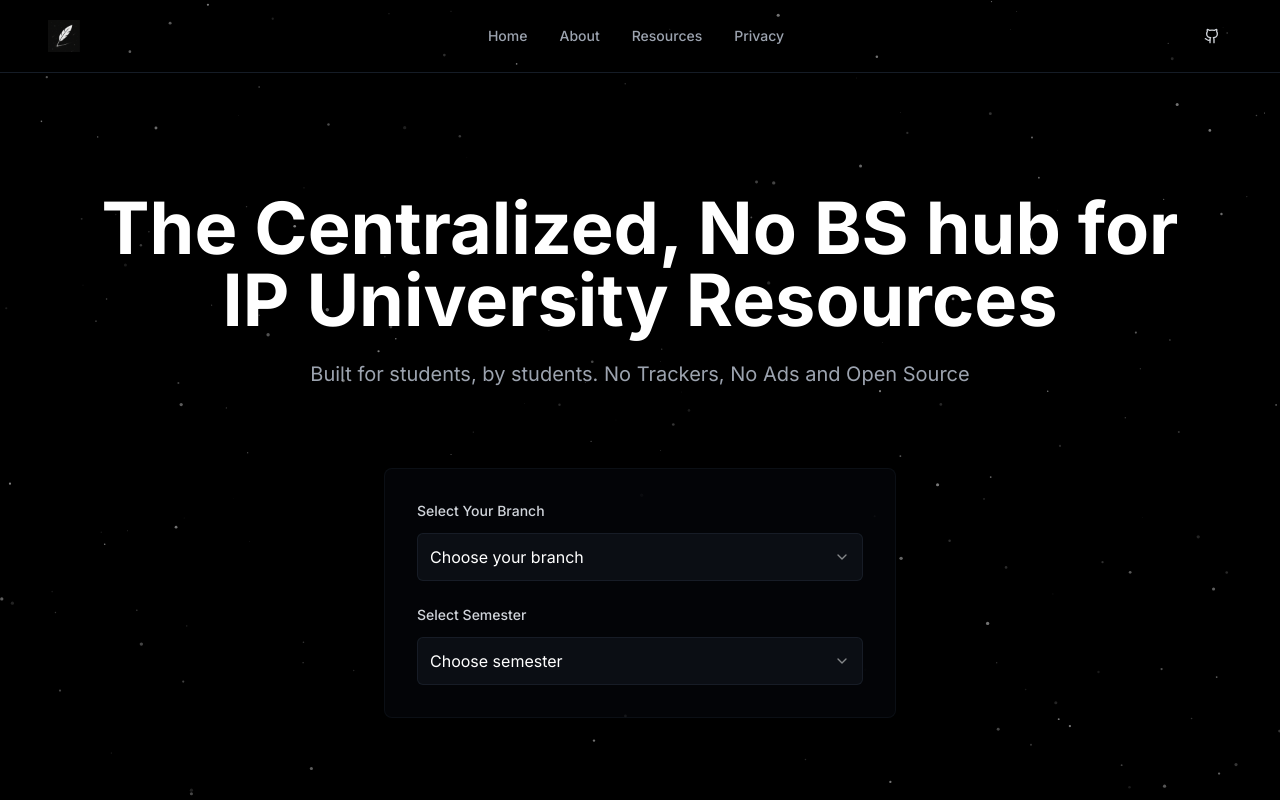
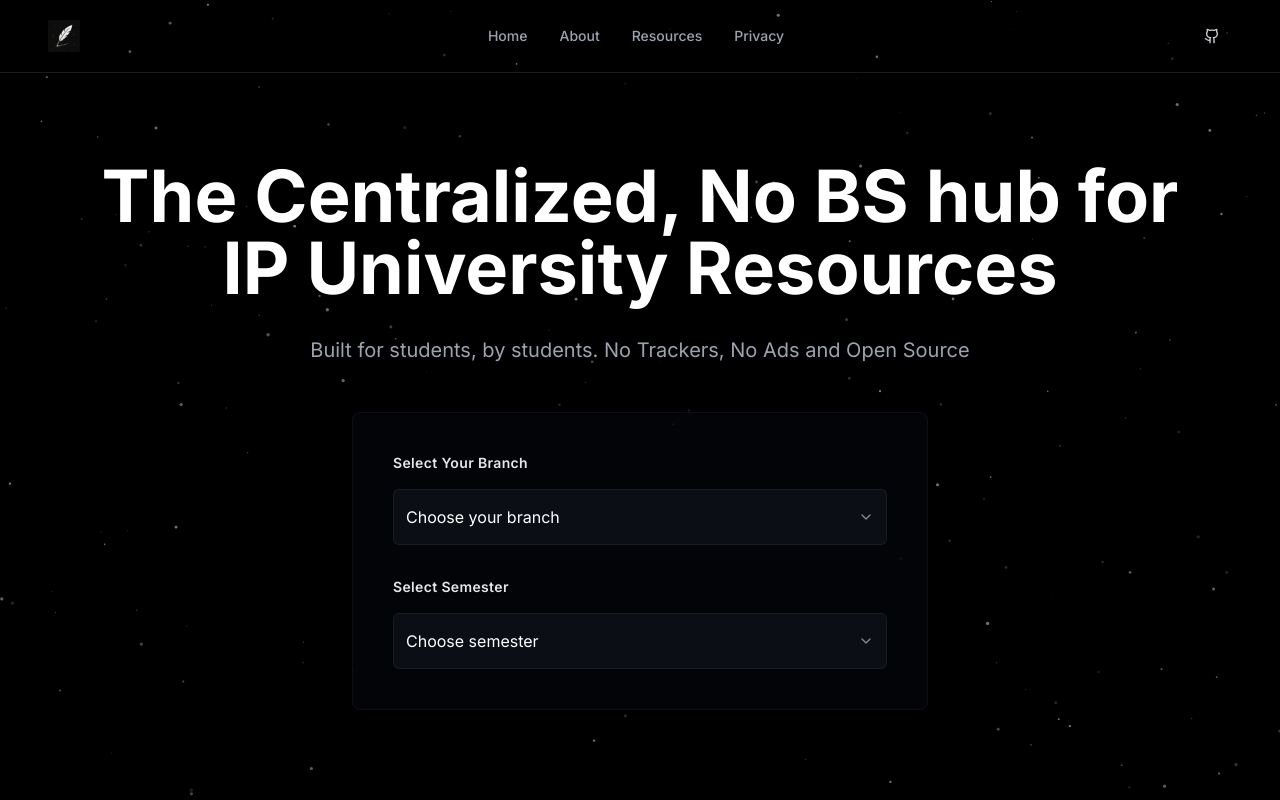
Before and after one commit to Kuberwastaken/engram, a React (Vite) app: page / in a window 1280 px wide. Shown: the top 800 px of the page. Built offline with nearby package versions, Linux system fonts and the light colour scheme.

Commit message:
Better spacing on hero page

```diff
--- a/src/index.css
+++ b/src/index.css
@@ -90,68 +90,15 @@
 @layer utilities {  .animate-fade-in {
     animation: fadeIn 0.8s ease-out forwards;
     opacity: 0;
-  }
-  .cosmic-hover {
+  }  .cosmic-hover {
     position: relative;
-    overflow: visible;
-    transition: all 0.4s cubic-bezier(0.4, 0, 0.2, 1);
-  }
-
-  .cosmic-hover::before {
-    content: '';
-    position: absolute;
-    top: 0;
-    left: 0;
-    right: 0;
-    bottom: 0;
-    background: radial-gradient(
-      circle at 50% 50%,
-      rgba(59, 130, 246, 0.15) 0%,
-      rgba(147, 51, 234, 0.08) 50%,
-      transparent 70%
-    );
-    opacity: 0;
-    transition: opacity 0.4s ease;
-    border-radius: inherit;
-    pointer-events: none;
-    z-index: -1;
-  }
-
-  .cosmic-hover::after {
-    content: '';
-    position: absolute;
-    top: -1px;
-    left: -1px;
-    right: -1px;
-    bottom: -1px;
-    background: linear-gradient(45deg,
-      transparent 30%,
-      rgba(255, 255, 255, 0.12) 50%,
-      transparent 70%
-    );
-    opacity: 0;
-    transition: opacity 0.4s ease;
-    border-radius: inherit;
-    pointer-events: none;
-    z-index: -1;
+    transition: all 0.3s ease;
   }
 
   .cosmic-hover:hover {
-    transform: translateY(-8px) scale(1.02);
     box-shadow:
-      0 20px 40px rgba(0, 0, 0, 0.4),
-      0 8px 16px rgba(0, 0, 0, 0.3),
-      0 0 60px rgba(59, 130, 246, 0.3),
-      0 0 100px rgba(147, 51, 234, 0.2),
-      inset 0 1px 0 rgba(255, 255, 255, 0.15);
-  }
-
-  .cosmic-hover:hover::before {
-    opacity: 1;
-  }
-
-  .cosmic-hover:hover::after {
-    opacity: 1;
+      0 0 20px rgba(255, 255, 255, 0.04),
+      0 0 40px rgba(255, 255, 255, 0.02);
   }
 
   .prose h3 {
@@ -274,6 +221,18 @@
   to {
     transform: rotate(360deg);
   }
+}
+
+/* Gentle glow for form elements */
+.glow-hover {
+  transition: all 0.3s ease;
+}
+
+.glow-hover:hover {
+  box-shadow:
+    0 0 10px rgba(255, 255, 255, 0.08),
+    0 0 20px rgba(255, 255, 255, 0.05),
+    0 0 5px rgba(255, 255, 255, 0.1);
 }
 
 /* Custom scrollbar for webkit browsers */
@@ -408,3 +367,43 @@
 .slide-out-right {
   animation: slideOutToRight 0.3s ease-in forwards;
 }
+
+/* Enhanced shadow effects */
+.shadow-cosmic {
+  box-shadow:
+    0 25px 50px rgba(0, 0, 0, 0.5),
+    0 12px 24px rgba(0, 0, 0, 0.3),
+    0 0 20px rgba(255, 255, 255, 0.1),
+    0 0 40px rgba(255, 255, 255, 0.06),
+    inset 0 1px 0 rgba(255, 255, 255, 0.15);
+}
+
+/* Better focus states for accessibility */
+.focus-enhanced:focus-visible {
+  outline: 2px solid rgba(59, 130, 246, 0.8);
+  outline-offset: 2px;
+  box-shadow: 0 0 0 4px rgba(59, 130, 246, 0.3);
+}
+
+/* Smooth scale animation for buttons */
+@keyframes gentle-scale {
+  0% { transform: scale(1); }
+  50% { transform: scale(1.02); }
+  100% { transform: scale(1); }
+}
+
+.animate-gentle-scale {
+  animation: gentle-scale 0.3s ease-in-out;
+}
+
+/* Responsive improvements for mobile spacing */
+@media (max-width: 640px) {
+  .hero-mobile-spacing {
+    margin-bottom: 2rem;
+    margin-top: 1rem;
+  }
+
+  .dropdown-mobile-spacing {
+    padding: 1.5rem;
+  }
+}
--- a/src/pages/Index.tsx
+++ b/src/pages/Index.tsx
@@ -348,7 +348,7 @@
       {/* Main Content */}
       <main className="pb-16 px-6 pt-32">
         <div className="container mx-auto max-w-7xl">          {/* Hero Section */}
-          <div className="text-center mb-20 animate-fade-in w-full mx-auto mt-16 px-4">            <h1 className="text-3xl sm:text-4xl md:text-5xl lg:text-6xl xl:text-7xl font-bold text-white mx-auto leading-tight mb-6">
+          <div className="text-center mb-12 animate-fade-in w-full mx-auto mt-8 px-4">            <h1 className="text-3xl sm:text-4xl md:text-5xl lg:text-6xl xl:text-7xl font-bold text-white mx-auto leading-tight mb-8">
               <span className="block">
                 The Centralized, No BS hub for
               </span>
@@ -359,19 +359,18 @@
             <p className="text-lg md:text-xl text-gray-400 max-w-4xl mx-auto">
               Built for students, by students. No Trackers, No Ads and Open Source
             </p>
-          </div>
-
-          {/* Selection Interface */}
-          <div className="max-w-lg mx-auto mb-32">
-            <Card className="bg-gray-900/20 border border-gray-800/30 backdrop-blur-xl shadow-2xl">
-              <CardContent className="p-8">
-                <div className="space-y-6">
-                  <div className="space-y-3">
-                    <label className="block text-sm font-medium text-gray-300">
+          </div>          {/* Selection Interface */}
+          <div className="max-w-xl mx-auto mb-32">
+            <Card className="bg-gray-900/20 border border-gray-800/30 backdrop-blur-xl shadow-2xl cosmic-hover transition-all duration-500 hover:shadow-cosmic">
+              <CardContent className="p-6 sm:p-8 md:p-10">
+                <div className="space-y-8">
+                  {/* Branch Selection */}
+                  <div className="space-y-4">
+                    <label className="block text-sm font-semibold text-gray-200 tracking-wide">
                       Select Your Branch
                     </label>
                     <Select value={branch} onValueChange={setBranch}>
-                      <SelectTrigger className="bg-gray-800/30 border-gray-700/30 text-white h-12 text-base hover:bg-gray-800/50 transition-all">
+                      <SelectTrigger className="bg-gray-800/30 border-gray-700/30 text-white h-14 text-base hover:bg-gray-800/50 transition-all duration-300 hover:border-gray-600/50 focus:border-blue-400/50 focus:ring-2 focus:ring-blue-400/20">
                         <SelectValue placeholder="Choose your branch" />
                       </SelectTrigger>
                       <SelectContent className="bg-gray-900/95 border-gray-700/50 backdrop-blur-xl">
@@ -379,7 +378,7 @@
                           <SelectItem
                             key={b}
                             value={b}
-                            className="text-white hover:bg-gray-800/50 focus:bg-gray-800/50"
+                            className="text-white hover:bg-gray-800/50 focus:bg-gray-800/50 transition-colors"
                           >
                             {b}
                           </SelectItem>
@@ -388,12 +387,13 @@
                     </Select>
                   </div>
 
-                  <div className="space-y-3">
-                    <label className="block text-sm font-medium text-gray-300">
+                  {/* Semester Selection with proper spacing */}
+                  <div className="space-y-4 mt-8">
+                    <label className="block text-sm font-semibold text-gray-200 tracking-wide">
                       Select Semester
                     </label>
                     <Select value={semester} onValueChange={setSemester}>
-                      <SelectTrigger className="bg-gray-800/30 border-gray-700/30 text-white h-12 text-base hover:bg-gray-800/50 transition-all">
+                      <SelectTrigger className="bg-gray-800/30 border-gray-700/30 text-white h-14 text-base hover:bg-gray-800/50 transition-all duration-300 hover:border-gray-600/50 focus:border-blue-400/50 focus:ring-2 focus:ring-blue-400/20">
                         <SelectValue placeholder="Choose semester" />
                       </SelectTrigger>
                       <SelectContent className="bg-gray-900/95 border-gray-700/50 backdrop-blur-xl">
@@ -401,7 +401,7 @@
                           <SelectItem
                             key={s}
                             value={s}
-                            className="text-white hover:bg-gray-800/50 focus:bg-gray-800/50"
+                            className="text-white hover:bg-gray-800/50 focus:bg-gray-800/50 transition-colors"
                           >
                             {s} Semester
                           </SelectItem>
@@ -410,11 +410,11 @@
                     </Select>
                   </div>
 
+                  {/* Reset Button with enhanced styling */}
                   {(branch || semester) && (
-                    <div className="pt-4">
-                      <Button
+                    <div className="pt-6 animate-fade-in">                      <Button
                         variant="outline"
-                        className="w-full border-gray-700/50 text-gray-300 hover:bg-gray-800/30 hover:text-white transition-all h-11"
+                        className="w-full border-gray-700/50 text-gray-300 hover:bg-gray-800/30 hover:text-white transition-all duration-300 h-12 hover:border-gray-600/50"
                         onClick={resetPreferences}
                       >
                         Reset Preferences
@@ -611,8 +611,8 @@
           {/* Bottom Section */}
           <div className="border-t border-gray-800/30 mt-8 pt-8 flex flex-col md:flex-row justify-between items-center">
             <p className="text-gray-500 text-sm">
-              © 2024 Engram. Open source and always free.
-            </p>            <p className="text-gray-400 text-sm mt-4 md:mt-0 flex items-center">
+              © {new Date().getFullYear()} Engram. Open source and always free.
+            </p><p className="text-gray-400 text-sm mt-4 md:mt-0 flex items-center">
               Made with <Heart className="w-4 h-4 mx-1 text-red-400" /> by{' '}
               <a
                 href="https://kuber.studio/"
```
